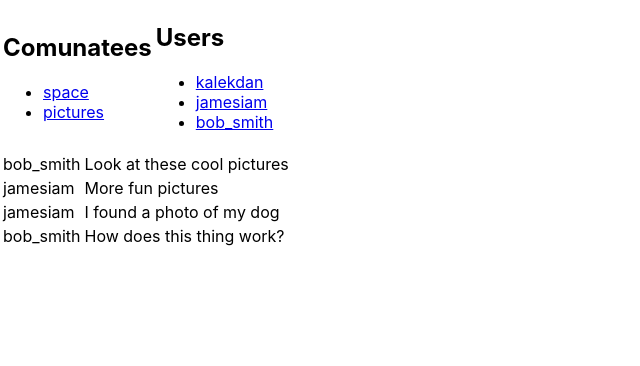
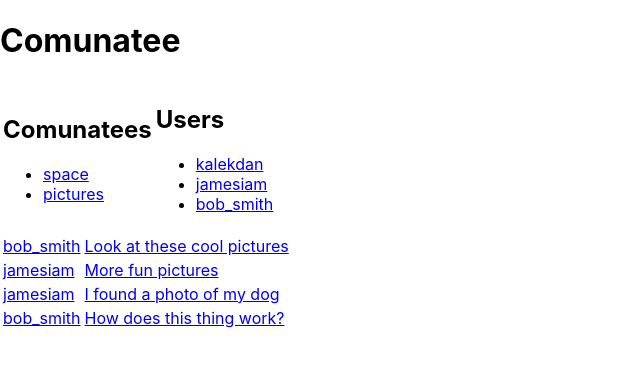
Before and after one commit to Kalekdan/comunatee, a React (Create React App) app: page /c/pictures in a window 1280 px wide. Shown: the top 366 px of the page, without its empty margins (0-640 px from the left). Built offline with nearby package versions, Linux system fonts and the light colour scheme.

Commit message:
Standardised profile/comunatee/post links to be reusable

```diff
--- a/src/components/Comment.jsx
+++ b/src/components/Comment.jsx
@@ -1,5 +1,6 @@
 import React from 'react'
 import threads from "../data_models/threads.json";
+import UsernameLink from './UsernameLink';
 
 const Comment = ({ content, op, commentId , level = 0}) => {
 
@@ -18,7 +19,8 @@ const Comment = ({ content, op, commentId , level = 0}) => {
             <table style={{display:"inline"}}>
                 <tr>
                     <td>
-                        {op}
+                        <UsernameLink username={op}></UsernameLink>
+
                     </td>
                     <td>
                         {content}
--- /dev/null
+++ b/src/components/ComunateeLink.jsx
@@ -0,0 +1,10 @@
+import React from 'react'
+import { Link } from "react-router-dom";
+
+const ComunateeLink = ({comunatee}) => {
+  return (
+    <Link to={"/c/"+comunatee}>{comunatee}</Link>
+  )
+}
+
+export default ComunateeLink
--- /dev/null
+++ b/src/components/PostLink.jsx
@@ -0,0 +1,10 @@
+import React from 'react'
+import { Link } from "react-router-dom";
+
+const PostLink = ({comunatee, op, postId, text}) => {
+  return (
+    <Link to={"/c/" + comunatee + "/" + op+ "/" + postId}>{text}</Link>
+  )
+}
+
+export default PostLink
--- /dev/null
+++ b/src/components/UsernameLink.jsx
@@ -0,0 +1,10 @@
+import React from 'react'
+import { Link } from "react-router-dom";
+
+const UsernameLink = ({username}) => {
+  return (
+    <Link to={'/u/'+username}>{username}</Link>
+  )
+}
+
+export default UsernameLink
--- a/src/pages/Comunatee.jsx
+++ b/src/pages/Comunatee.jsx
@@ -1,6 +1,8 @@
 import React from "react";
 import { useParams } from "react-router-dom";
 import posts from "../data_models/posts.json";
+import UsernameLink from "../components/UsernameLink";
+import PostLink from "../components/PostLink";
 
 const Comunatee = () => {
   const { comunatee } = useParams();
@@ -11,10 +13,13 @@ const Comunatee = () => {
     return tempPosts.map((x) => {
       return (
         <tr>
-            <td>
-                {x.op}
+          <td>
+            <UsernameLink username={x.op}/>
+          </td>
+          <td>
+            <PostLink comunatee={comunatee} op={x.op} postId={x.id} text={x.content}></PostLink>
+
             </td>
-          <td>{x.content}</td>
         </tr>
       );
     });
--- a/src/pages/Layout.jsx
+++ b/src/pages/Layout.jsx
@@ -1,13 +1,15 @@
 import { Outlet, Link } from "react-router-dom";
 import users from "../data_models/users.json";
 import comunatees from "../data_models/comunatees.json";
+import UsernameLink from "../components/UsernameLink";
+import ComunateeLink from "../components/ComunateeLink";
 
 const Layout = () => {
   const getUserListLinks = () => {
     return users.map((x) => {
       return (
         <li>
-          <Link to={"/u/" + x.username}>{x.username}</Link>
+          <UsernameLink username={x.username}/>
         </li>
       );
     });
@@ -16,13 +18,14 @@ const Layout = () => {
     return comunatees.map((x) => {
       return (
         <li>
-          <Link to={"/c/" + x}>{x}</Link>
+          <ComunateeLink comunatee={x}/>
         </li>
       );
     });
   };
   return (
     <>
+    <h1>Comunatee</h1>
       <table>
         <tr>
           <td>
--- a/src/pages/Profile.jsx
+++ b/src/pages/Profile.jsx
@@ -2,6 +2,7 @@ import { useParams } from "react-router-dom";
 import posts from "../data_models/posts.json";
 import users from "../data_models/users.json"
 import React from "react";
+import PostLink from "../components/PostLink";
 
 const Profile = () => {
   const { username } = useParams();
@@ -11,10 +12,10 @@ const Profile = () => {
 
     return tempPosts.map((x) => {
       return (
-        <a href={"/c/" + x.comunatee + "/" + x.op + "/" + x.id}>
-          {x.content}
+        <>
+          <PostLink comunatee={x.comunatee} op={x.op} postId={x.id} text={x.content} />
           <br />
-        </a>
+        </>
       );
     });
   };
```
